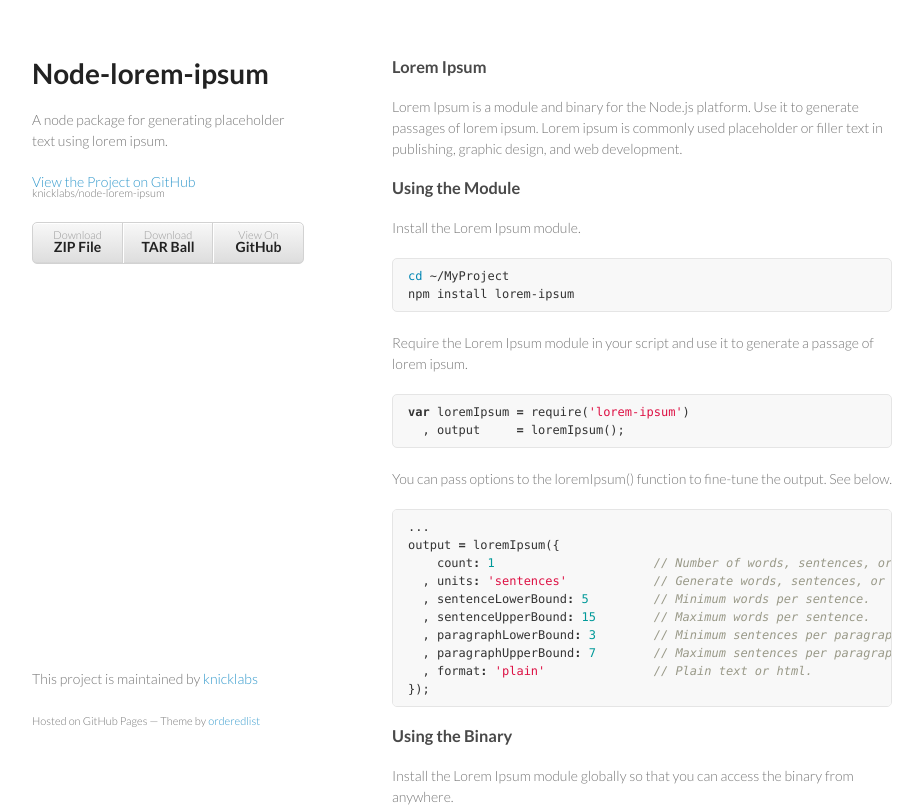
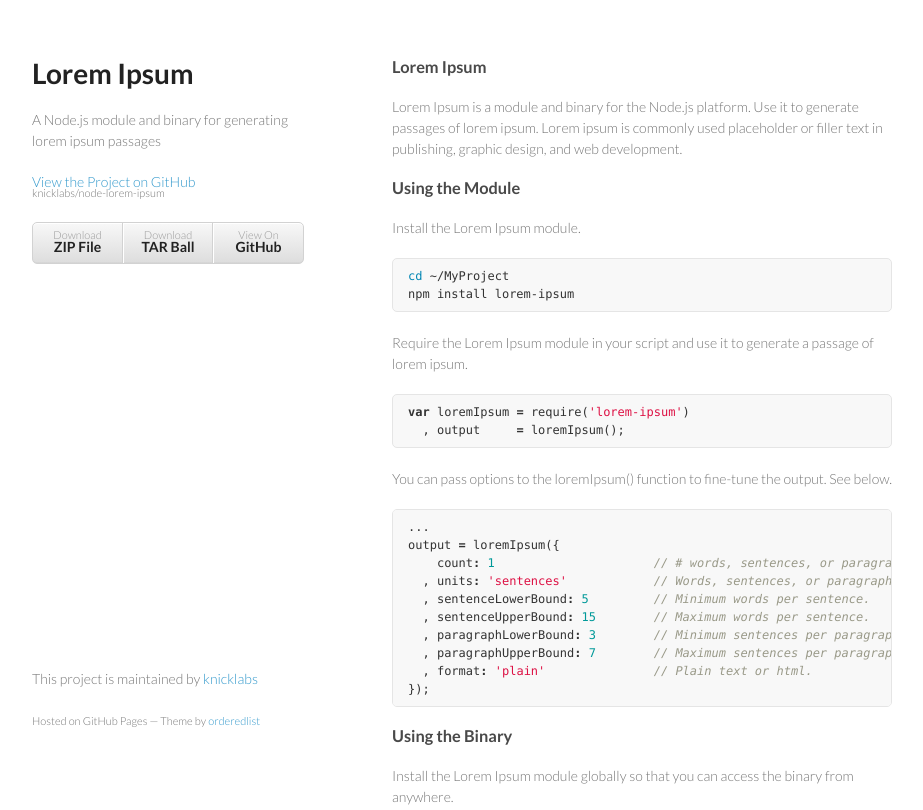
Before and after one commit to knicklabs/lorem-ipsum.js, a plain HTML site: page index.html in a window 1280 px wide. Shown: the top 810 px of the page, without its empty margins (178-1101 px from the left). Drawn offline with Linux system fonts and the light colour scheme.

Commit message:
Create gh-pages branch via GitHub

```diff
--- a/index.html
+++ b/index.html
@@ -3,7 +3,7 @@
   <head>
     <meta charset="utf-8">
     <meta http-equiv="X-UA-Compatible" content="chrome=1">
-    <title>Node-lorem-ipsum by knicklabs</title>
+    <title>Lorem Ipsum by knicklabs</title>
 
     <link rel="stylesheet" href="stylesheets/styles.css">
     <link rel="stylesheet" href="stylesheets/pygment_trac.css">
@@ -15,8 +15,8 @@
   <body>
     <div class="wrapper">
       <header>
-        <h1>Node-lorem-ipsum</h1>
-        <p>A node package for generating placeholder text using lorem ipsum.</p>
+        <h1>Lorem Ipsum</h1>
+        <p>A Node.js module and binary for generating lorem ipsum passages</p>
 
         <p class="view"><a href="https://github.com/knicklabs/node-lorem-ipsum">View the Project on GitHub <small>knicklabs/node-lorem-ipsum</small></a></p>
 
@@ -50,8 +50,8 @@
 
 <div class="highlight"><pre><span class="p">...</span>
 <span class="nx">output</span> <span class="o">=</span> <span class="nx">loremIpsum</span><span class="p">({</span>
-    <span class="nx">count</span><span class="o">:</span> <span class="mi">1</span>                      <span class="c1">// Number of words, sentences, or paragraphs to generate.</span>
-  <span class="p">,</span> <span class="nx">units</span><span class="o">:</span> <span class="s1">'sentences'</span>            <span class="c1">// Generate words, sentences, or paragraphs.</span>
+    <span class="nx">count</span><span class="o">:</span> <span class="mi">1</span>                      <span class="c1">// # words, sentences, or paragraphs.</span>
+  <span class="p">,</span> <span class="nx">units</span><span class="o">:</span> <span class="s1">'sentences'</span>            <span class="c1">// Words, sentences, or paragraphs.</span>
   <span class="p">,</span> <span class="nx">sentenceLowerBound</span><span class="o">:</span> <span class="mi">5</span>         <span class="c1">// Minimum words per sentence.</span>
   <span class="p">,</span> <span class="nx">sentenceUpperBound</span><span class="o">:</span> <span class="mi">15</span>        <span class="c1">// Maximum words per sentence.</span>
   <span class="p">,</span> <span class="nx">paragraphLowerBound</span><span class="o">:</span> <span class="mi">3</span>        <span class="c1">// Minimum sentences per paragraph.</span>
```
Also changed, not shown: params.json (+1 -1 lines).
